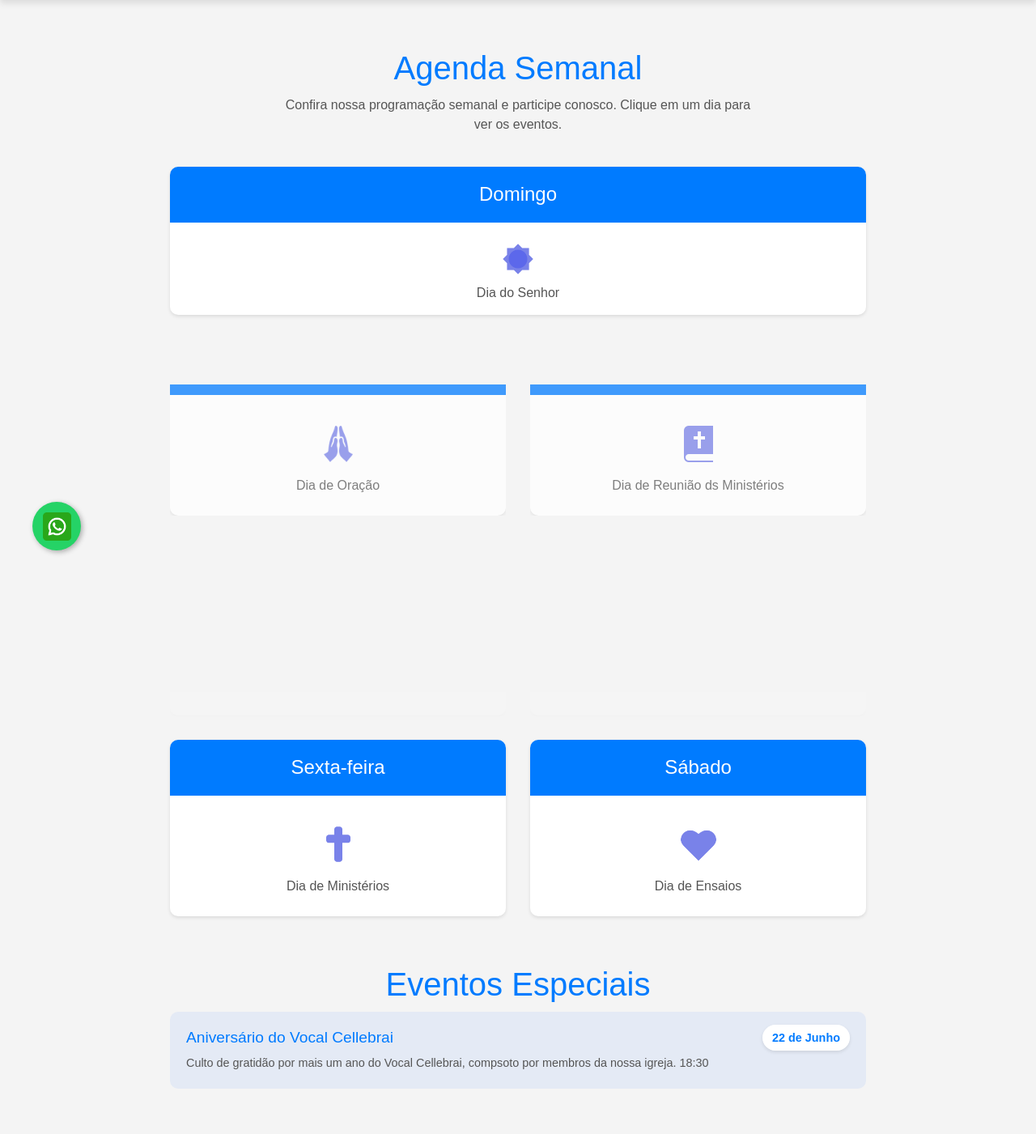
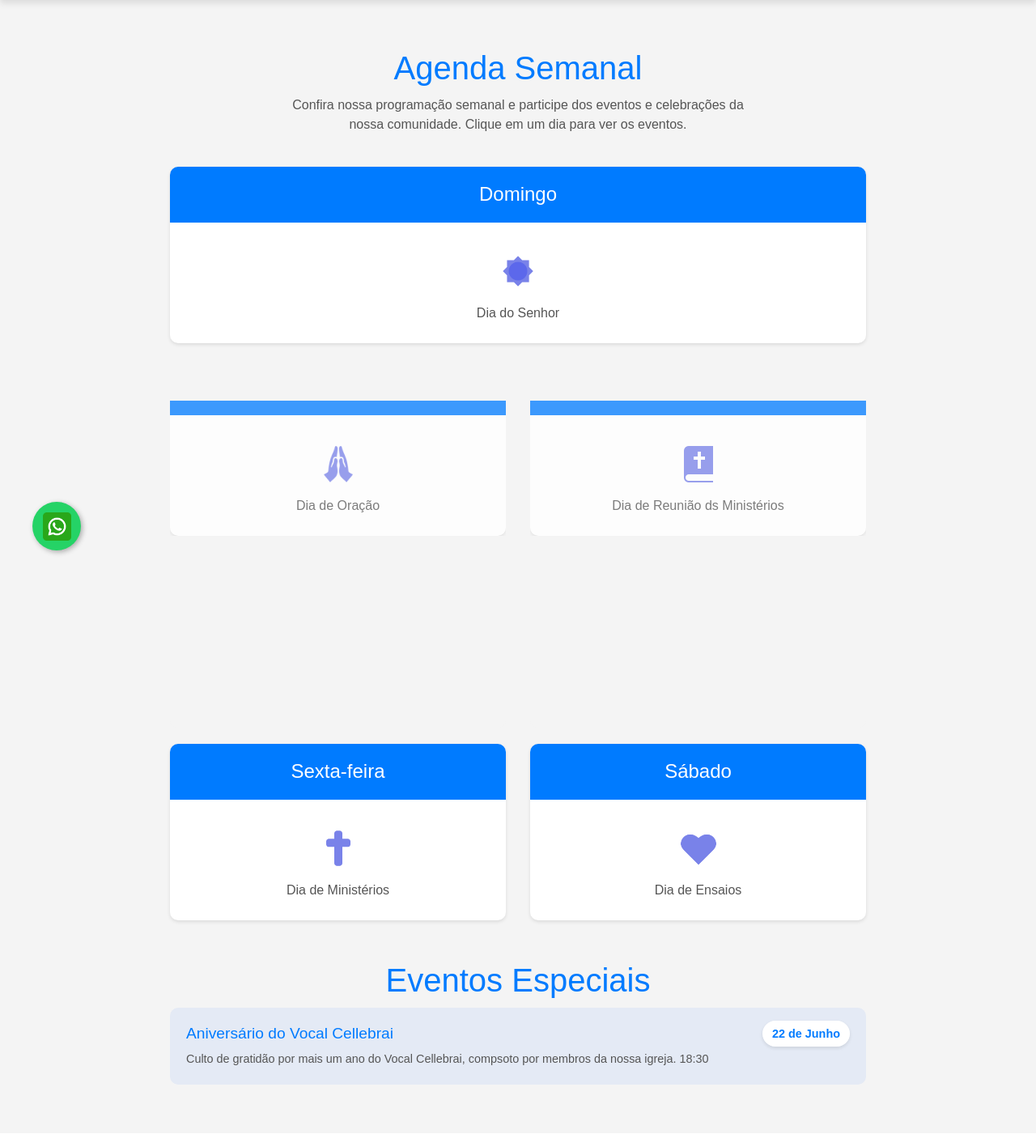
Before and after one commit to LucasAlb1609/site_igreja, a Django app: page /agenda/ in a window 1280 px wide. Shown: the part 80-1481 px from the top of the page at 81% size. Run offline with Django 5.2, Linux system fonts and the light colour scheme; data comes from the database, SQL or seed files in the repository; both versions use the stored data as it was after the commit; some libraries are stand-ins or nearby versions.

Commit message:
Correções no conteúdo da agenda.html e ajustes nas animações de agenda.css .

```diff
--- a/static/js/agenda.js
+++ b/static/js/agenda.js
@@ -1,33 +1,39 @@
 // js/agenda.js
 document.addEventListener('DOMContentLoaded', function() {
     const diasWrapper = document.querySelector('.dias-wrapper');
-    const eventosContainer = document.querySelector('.eventos-container');
-
     if (!diasWrapper) return;
 
     diasWrapper.addEventListener('click', function(e) {
         const diaCard = e.target.closest('.dia-card');
         if (!diaCard) return;
 
-        const targetId = diaCard.dataset.target;
-        const targetEventos = document.querySelector(targetId);
+        // Encontra o contêiner de eventos específico deste card
+        const eventosDoDia = diaCard.nextElementSibling;
+        const jaEstaAberto = eventosDoDia.classList.contains('show');
 
-        // Remove a classe 'active' de todos os cards
-        diasWrapper.querySelectorAll('.dia-card').forEach(card => {
-            card.classList.remove('active');
+        // Fecha todos os outros itens abertos
+        diasWrapper.querySelectorAll('.dia-item-wrapper').forEach(wrapper => {
+            const card = wrapper.querySelector('.dia-card');
+            const eventos = wrapper.querySelector('.eventos-do-dia');
+
+            if (eventos !== eventosDoDia) {
+                card.classList.remove('active');
+                eventos.classList.remove('show');
+                eventos.style.maxHeight = null; // Reseta a altura para a animação de fechar
+            }
         });
 
-        // Esconde todos os containers de eventos
-        eventosContainer.querySelectorAll('.eventos-do-dia').forEach(container => {
-            container.classList.remove('show');
-        });
+        // Alterna o estado do item clicado
+        diaCard.classList.toggle('active');
+        eventosDoDia.classList.toggle('show');
 
-        // Se o container alvo já estava visível, esconde-o. Senão, mostra-o.
-        if (targetEventos.classList.contains('show')) {
-            targetEventos.classList.remove('show');
+        // Anima a altura de forma fluida
+        if (eventosDoDia.classList.contains('show')) {
+            // Define max-height para a altura real do conteúdo para a animação de abrir
+            eventosDoDia.style.maxHeight = eventosDoDia.scrollHeight + "px";
         } else {
-            targetEventos.classList.add('show');
-            diaCard.classList.add('active'); // Adiciona classe 'active' ao card clicado
+            // Reseta a altura para a animação de fechar
+            eventosDoDia.style.maxHeight = null;
         }
     });
 });
--- a/static/styles/modular/agenda.css
+++ b/static/styles/modular/agenda.css
@@ -28,6 +28,16 @@
     display: grid;
     grid-template-columns: repeat(auto-fit, minmax(340px, 1fr));
     gap: 30px;
+     /* Adicionando container de visualização para controlar a animação por linha */
+     container-type: inline-size;
+     container-name: dias-grid;
+}
+
+/* Estilo para cada linha da grid */
+.dias-row {
+    display: contents; /* Isso mantém a estrutura da grid original */
+    container-type: inline-size;
+    container-name: dias-row;
 }
 
 .dia-card {
@@ -39,9 +49,14 @@
     transition: all var(--transition-fast);
     overflow: hidden;
 
+    /* Animação para usar o container da linha como referência */
     animation: appear linear;
     animation-timeline: view();
-    animation-range: entry 0% cover 40%;
+    animation-range: entry 10% cover 35%;
+
+    /* Garantir que cards na mesma linha tenham a mesma animação */
+    view-timeline-name: --card-reveal;
+    view-timeline-axis: block;
 }
 
 .dia-card h3 {
@@ -77,26 +92,26 @@
     background-color: var(--secondary-color);
 }
 
-/* Eventos que aparecem ao clicar */
-.eventos-container {
-    margin-top: 30px;
-}
+/* Eventos que aparecem ao clicar (NOVAS REGRAS PARA ANIMAÇÃO) */
+.eventos-do-dia {
+    background-color: #f7f7f9;
+    border-radius: 0 0 var(--border-radius-lg) var(--border-radius-lg);
+    margin: -10px 10px 0; /* Margem negativa para "conectar" com o card */
+    padding: 0 20px; /* Padding lateral, o vertical será animado */
 
-.eventos-do-dia {
-    display: none;
-    background-color: #f7f7f9;
-    padding: 20px;
-    border-radius: var(--border-radius-lg);
+    /* Estado inicial para a animação */
+    max-height: 0;
+    opacity: 0;
+    overflow: hidden;
+    transition: max-height 0.5s ease-in-out, opacity 0.5s ease-in-out, padding 0.5s ease-in-out;
 }
 
 .eventos-do-dia.show {
-    display: block;
-}
-
-.eventos-do-dia h4 {
-    color: var(--primary-color);
-    margin-bottom: 20px;
-    font-size: 1.5rem;
+    /* Estado final quando visível */
+    max-height: 1000px; /* Um valor alto para garantir que todo o conteúdo caiba */
+    opacity: 1;
+    padding: 20px;
+    border-top: 1px solid #e0e0e0;
 }
 
 .eventos-do-dia ul {
@@ -138,6 +153,21 @@
     text-align: center;
 }
 
+
+/* Estilo especial para o wrapper de Domingo */
+.dia-item-wrapper.domingo-item-wrapper {
+    grid-column: 1 / -1;
+}
+
+/* Opcional: Ajuste para o conteúdo do card de Domingo (não precisa mudar) */
+.dia-card.domingo-card .dia-card-icon {
+    padding-top: 20px;
+    padding-bottom: 5px;
+}
+.dia-card.domingo-card p {
+    margin-bottom: 15px;
+}
+
 /* Eventos Especiais */
 .eventos-especiais {
     margin-top: 60px;
@@ -158,9 +188,7 @@
     align-items: flex-start;
     transition: all var(--transition-fast);
 
-    animation: appear linear;
-    animation-timeline: view();
-    animation-range: entry 0% cover 40%;
+
 }
 .evento-especial-card:hover {
     transform: translateY(-5px);
--- a/templates/agenda.html
+++ b/templates/agenda.html
@@ -9,26 +9,21 @@
 <div class="agenda-container">
     <section class="agenda-semanal">
         <h2 class="agenda-titulo">Agenda Semanal</h2>
-        <p class="agenda-subtitulo">Confira nossa programação semanal e participe conosco.
-                                    Clique em um dia para ver os eventos.</p>
+        <p class="agenda-subtitulo">Confira nossa programação semanal e participe dos eventos e celebrações da nossa comunidade. Clique em um dia para ver os eventos.</p>
 
         <div class="dias-wrapper">
             {% for dia in dias_semana %}
-            <div class="dia-card {% if dia.nome == 0 %}domingo-card{% endif %}"
-                 data-target="#eventos-{{ dia.get_nome_display|slugify }}">
+                <div class="dia-item-wrapper {% if dia.nome == 0 %}domingo-item-wrapper{% endif %}">
+
+                    <div class="dia-card" data-target="eventos-{{ dia.get_nome_display|slugify }}">
                         <h3>{{ dia.get_nome_display }}</h3>
                         <div class="dia-card-icon">
-                        <img src="{% static 'fotos/ícones/'|add:dia.icone|add:'.png' %}" alt="">
+                            <img src="{% static 'fotos/ícones/agenda/'|add:dia.icone|add:'.png' %}" alt="">
                         </div>
                         <p>{{ dia.resumo }}</p>
                     </div>
-            {% endfor %}
-        </div>
 
-        <div class="eventos-container">
-            {% for dia in dias_semana %}
                     <div class="eventos-do-dia" id="eventos-{{ dia.get_nome_display|slugify }}">
-                    <h4>Eventos de {{ dia.get_nome_display }}</h4>
                         <ul>
                             {% for evento in dia.eventos.all %}
                                 <li class="evento-item">
@@ -44,6 +39,7 @@
                                 <li class="evento-item-empty">Nenhum evento programado para este dia.</li>
                             {% endfor %}
                         </ul>
+                    </div>
                 </div>
             {% endfor %}
         </div>
--- a/templates/base.html
+++ b/templates/base.html
@@ -171,5 +171,7 @@
     <!-- <script src="{% static 'js/2ibca.js' %}"></script> --> <!-- Comentado se não existir ou não for necessário -->
     <script src="{% static 'js/mobile-menu.js' %}"></script>
 
+    {% block extra_js %}{% endblock %}
+
 </body>
 </html>
```
Also changed, not shown: db.sqlite3, static/fotos/ícones/agenda/bible.png (renamed from static/fotos/ícones/bible.png), static/fotos/ícones/agenda/coracao.png (renamed from static/fotos/ícones/coracao.png), static/fotos/ícones/agenda/cruz.png (renamed from static/fotos/ícones/cruz.png), static/fotos/ícones/agenda/mic.png (renamed from static/fotos/ícones/mic.png), static/fotos/ícones/agenda/pessoas.png (renamed from static/fotos/ícones/pessoas.png), static/fotos/ícones/agenda/pray.png (renamed from static/fotos/ícones/pray.png), static/fotos/ícones/agenda/sol.png (renamed from static/fotos/ícones/sol.png). Lines whose indentation alone changed are shown as unchanged.
